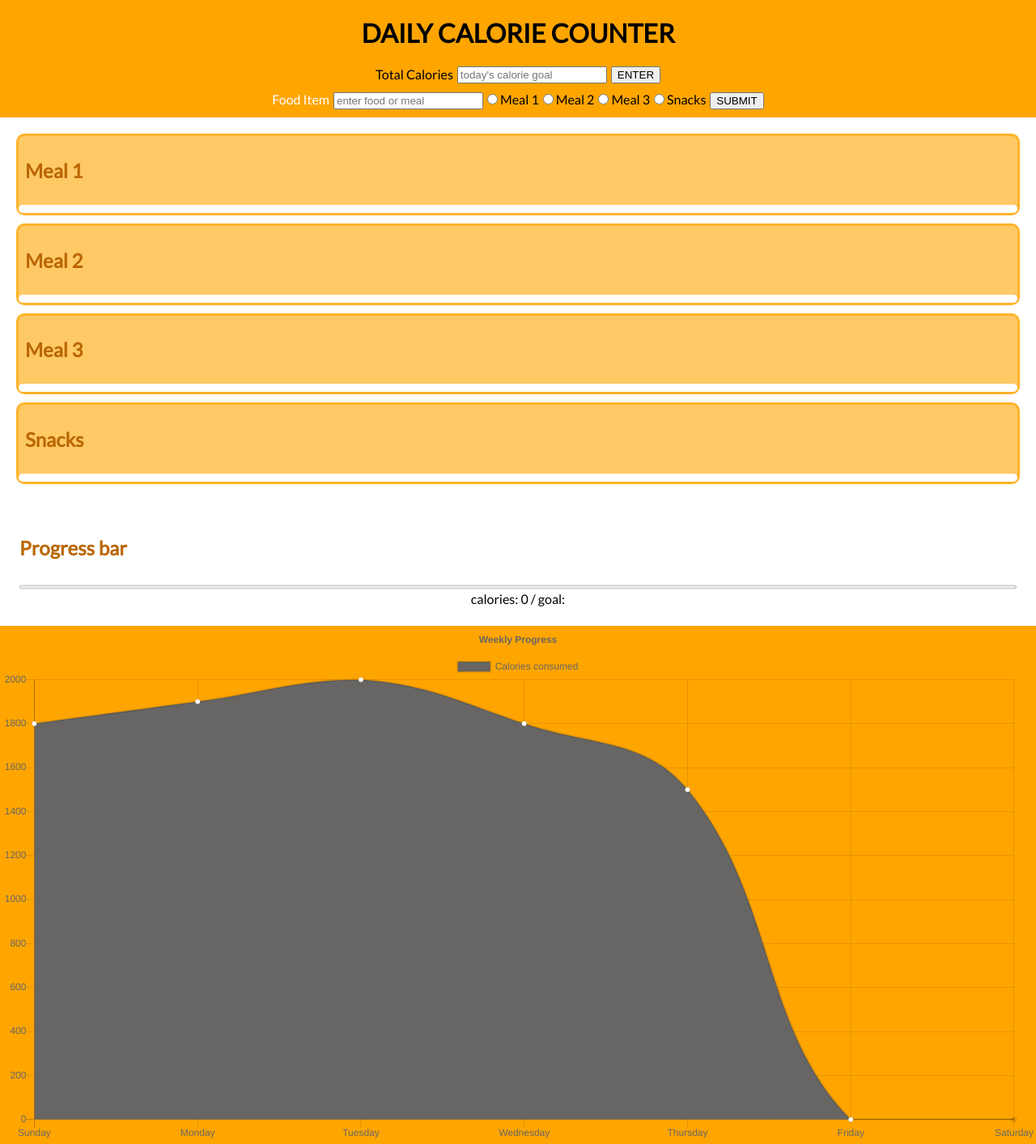
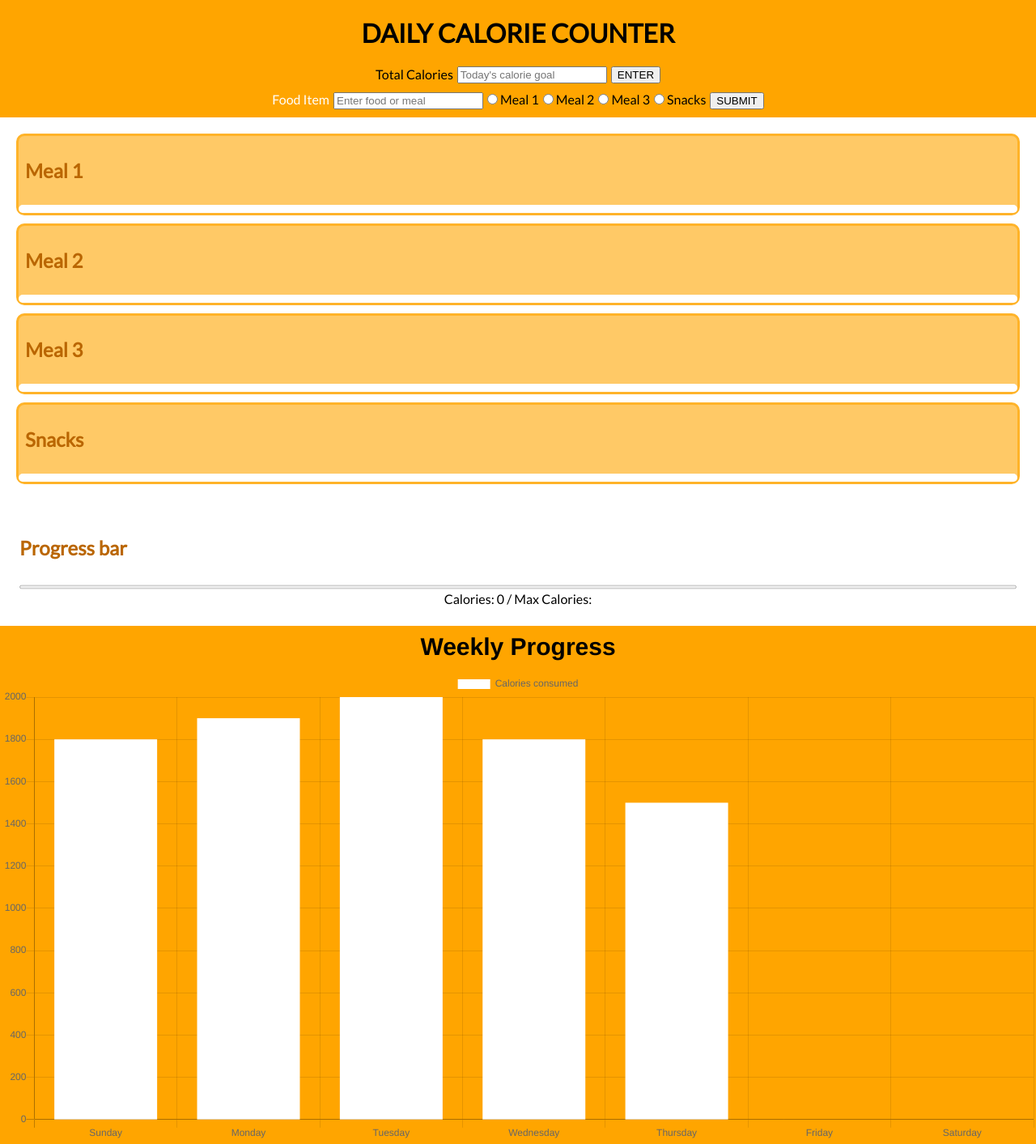
Before and after one commit to robertchrobak/final-project, a React (Create React App) app: page / in a window 1280 px wide. Shown: the whole page at 81% size. Built offline with nearby package versions, Linux system fonts and the light colour scheme.

Commit message:
styling and chart changes

```diff
--- a/src/components/CalorieGoalForm.js
+++ b/src/components/CalorieGoalForm.js
@@ -14,7 +14,7 @@ class CalorieGoalForm extends Component {
       <div>
         <form className="FoodForm" onSubmit={this.onSubmit.bind(this)}>
           <label>Total Calories</label>
-          <input type="number" className="calorieGoal" placeholder="today's calorie goal" value={this.state.calorieGoal} onChange={this.handleCalorieGoalChange.bind(this)}/>
+          <input type="number" className="calorieGoal" placeholder="Today's calorie goal" value={this.state.calorieGoal} onChange={this.handleCalorieGoalChange.bind(this)}/>
           <button type="submit">ENTER</button>
           </form>
       </div>
--- a/src/components/Chart.js
+++ b/src/components/Chart.js
@@ -1,5 +1,5 @@
 import React, {Component} from 'react';
-import {Bar, Line} from 'react-chartjs-2';
+import {Bar} from 'react-chartjs-2';
 import { connect } from 'react-redux';
 
 //since we have data, we're going to need it in a state
@@ -42,30 +42,18 @@ class Chart extends Component{
 
     return (
       <div className="chart">
-        <div className="lineChart">
-        <Line
-          data={chartData} //calling the data that's in the state
-          options={{
-          title: {
-            display: true,
-            text: 'Weekly Progress'
-          },
-
-          }}
-        />
-        </div>
-        <div className="barChart">
         <Bar
           data={chartData} //calling the data that's in the state
           options={{
           title: {
             display: true,
-            text: 'Weekly Progress'
+            text: 'Weekly Progress',
+            fontSize: 30,
+            fontColor: 'black'
           },
 
           }}
         />
-      </div>
       </div>
     )
   }
--- a/src/components/FoodForm.js
+++ b/src/components/FoodForm.js
@@ -19,7 +19,7 @@ class FoodForm extends Component {
             <form className="FoodForm" onSubmit={this.onSubmit.bind(this)}>
                 <div>
                     <label className="FormLabel">Food Item</label>
-                    <input type="text" onChange={this.handleNameChange.bind(this)} placeholder="enter food or meal" value={this.state.name}/>
+                    <input type="text" onChange={this.handleNameChange.bind(this)} placeholder="Enter food or meal" value={this.state.name}/>
                 </div>
                 <div>
                     <label className="FormLabel"></label>
--- a/src/components/ProgressBar.js
+++ b/src/components/ProgressBar.js
@@ -14,7 +14,7 @@ class ProgressBar extends Component {
       <div className="ProgressBar">
         <h2>Progress bar</h2>
       <progress value={calculatedTotal} max={calorieGoal}>yeah</progress>
-      <div className="progressBarText">calories: {parseInt(calculatedTotal)} / goal: {calorieGoal}</div>
+      <div className="progressBarText">Calories: {parseInt(calculatedTotal)} / Max Calories: {calorieGoal}</div>
     </div>
     );
   }
--- a/src/index.css
+++ b/src/index.css
@@ -138,9 +138,6 @@ li {
   display: flex;
   justify-content: center;
 }
-.lineChart {
-  display: none;
-}
 
 button {
   margin-left: 5px;
@@ -157,12 +154,6 @@ button {
   h1 {
     text-align: center;
   }
-  .lineChart {
-    display: block;
-  }
-  .barChart {
-    display: none;
-  }
 }
 
 /*standard PC CSS*/
@@ -176,7 +167,4 @@ button {
   h1 {
     text-align: center;
   }
-  .barChart {
-    display: none;
-  }
 }
```
